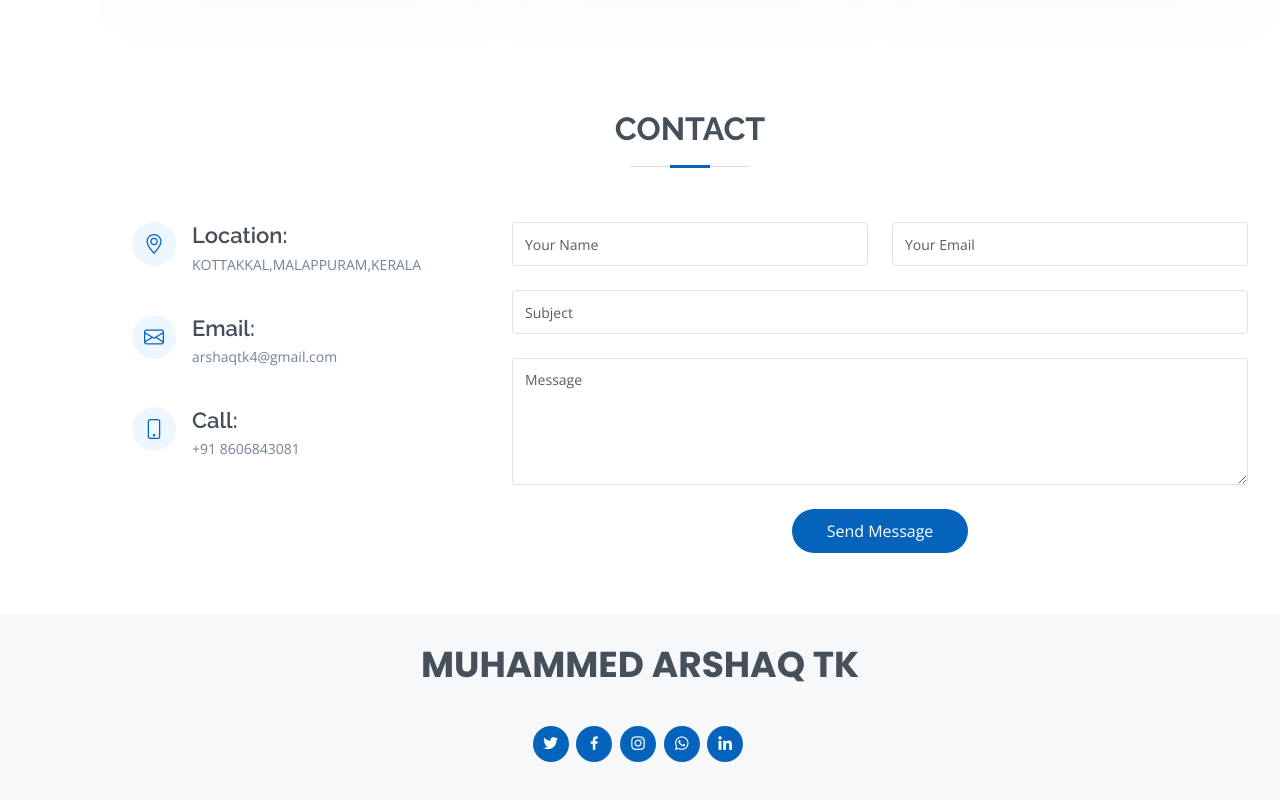
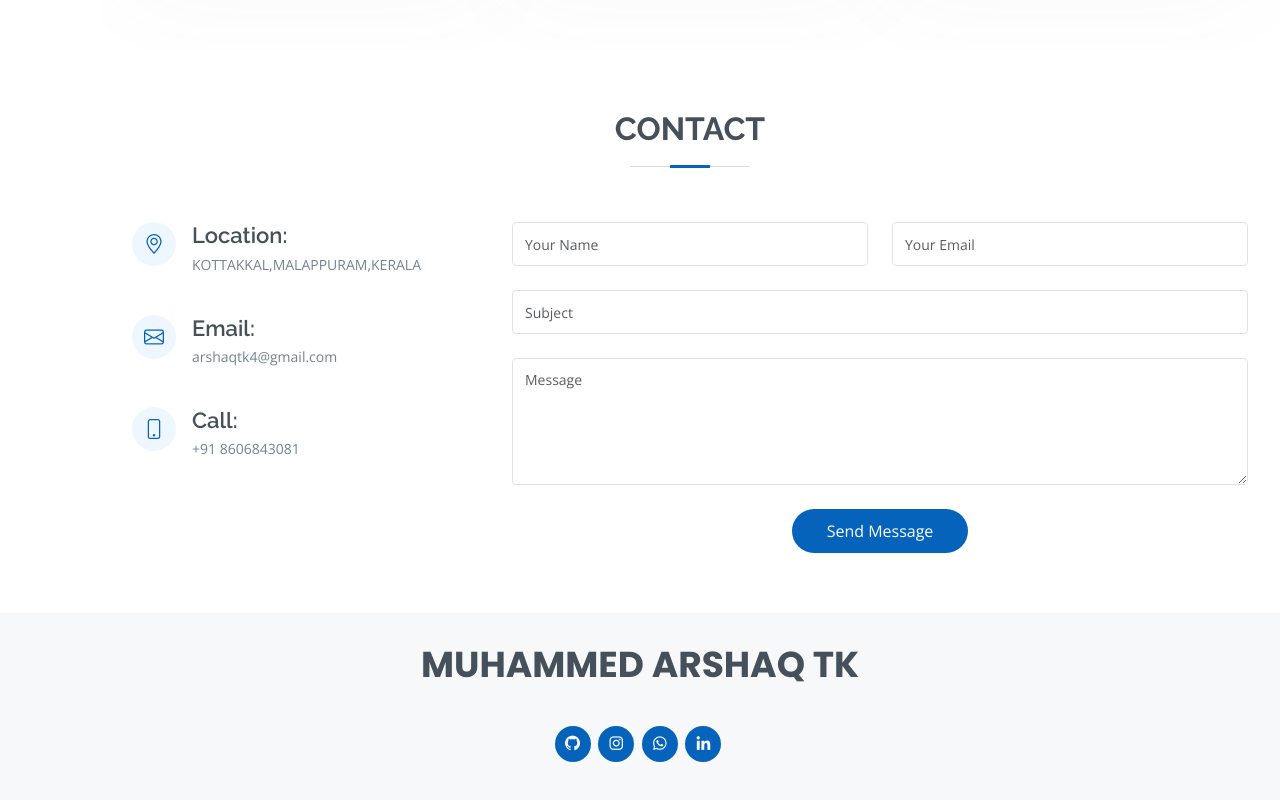
Before and after one commit to arshaqtk/portfolio_old, a plain HTML site: page index.html in a window 1280 px wide. Shown: the part 2256-3056 px from the top of the page. Drawn offline with nearby package versions, Linux system fonts and the light colour scheme.

Commit message:
Update index.html

```diff
--- a/index.html
+++ b/index.html
@@ -286,11 +286,11 @@
       <h3>MUHAMMED ARSHAQ TK</h3>
       <p></p>
       <div class="social-links">
-        <a href="#" class="twitter"><i class="bx bxl-twitter"></i></a>
-        <a href="#" class="facebook"><i class="bx bxl-facebook"></i></a>
+        <a href="https://github.com/arshaqtk" class="github"><i class="bx bxl-github"></i></a>
+
         <a href="https://www.instagram.com/arshaq.__2?utm_source=ig_web_button_share_sheet&igsh=OGQ5ZDc2ODk2ZA==" class="instagram"><i class="bx bxl-instagram"></i></a>
         <a href="https://wa.me/918606843081?text=HI Arshaq tk" class="google-plus"><i class="bx bxl-whatsapp"></i></a>
-        <a href="#" class="linkedin"><i class="bx bxl-linkedin"></i></a>
+        <a href="https://www.linkedin.com/in/arshaq-tk-b96911269?utm_source=share&utm_campaign=share_via&utm_content=profile&utm_medium=android_app" class="linkedin"><i class="bx bxl-linkedin"></i></a>
       </div>
       <div class="credits">
 
```
